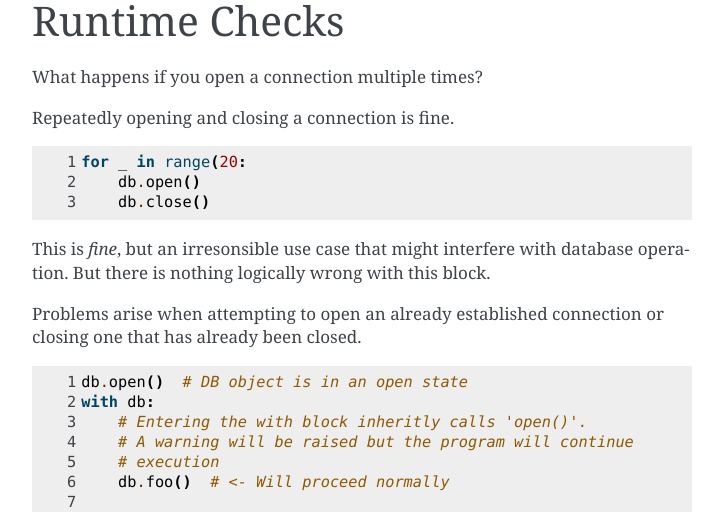
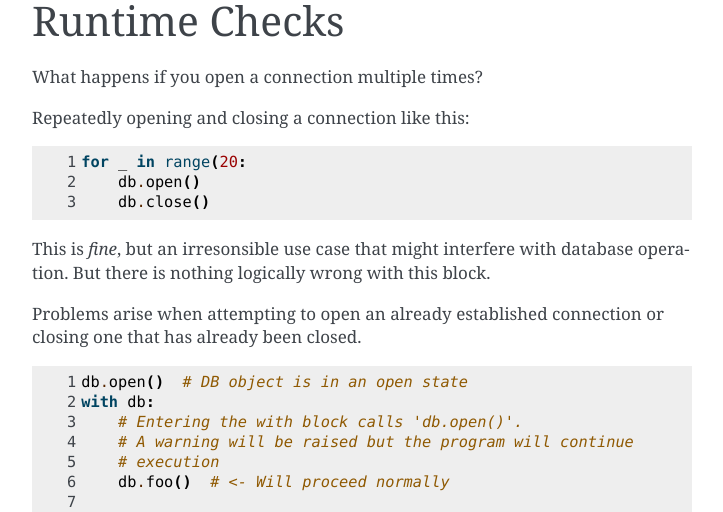
Before and after one commit to mit-kavli-institute/lightcurvedb, a Sphinx documentation site: the page built from docs/source/connecting.rst, in a window 1280 px wide and 900 px high, scrolled down 1777 px. Shown: the part 154-666 px from the top of the window, without its empty margins (388-1111 px from the left). Built offline with Sphinx 7.4.7, drawn with Linux system fonts in a browser that asks for light colours.

Commit message:
Clearing up doc string

```diff
--- a/docs/source/connecting.rst
+++ b/docs/source/connecting.rst
@@ -103,7 +103,7 @@ Runtime Checks
 ==============
 What happens if you open a connection multiple times?
 
-Repeatedly opening and closing a connection is fine.
+Repeatedly opening and closing a connection like this:
 
 .. code-block:: python
     :linenos:
@@ -122,7 +122,7 @@ or closing one that has already been closed.
 
     db.open()  # DB object is in an open state
     with db:
-        # Entering the with block inheritly calls 'open()'.
+        # Entering the with block calls 'db.open()'.
         # A warning will be raised but the program will continue
         # execution
         db.foo()  # <- Will proceed normally
```
